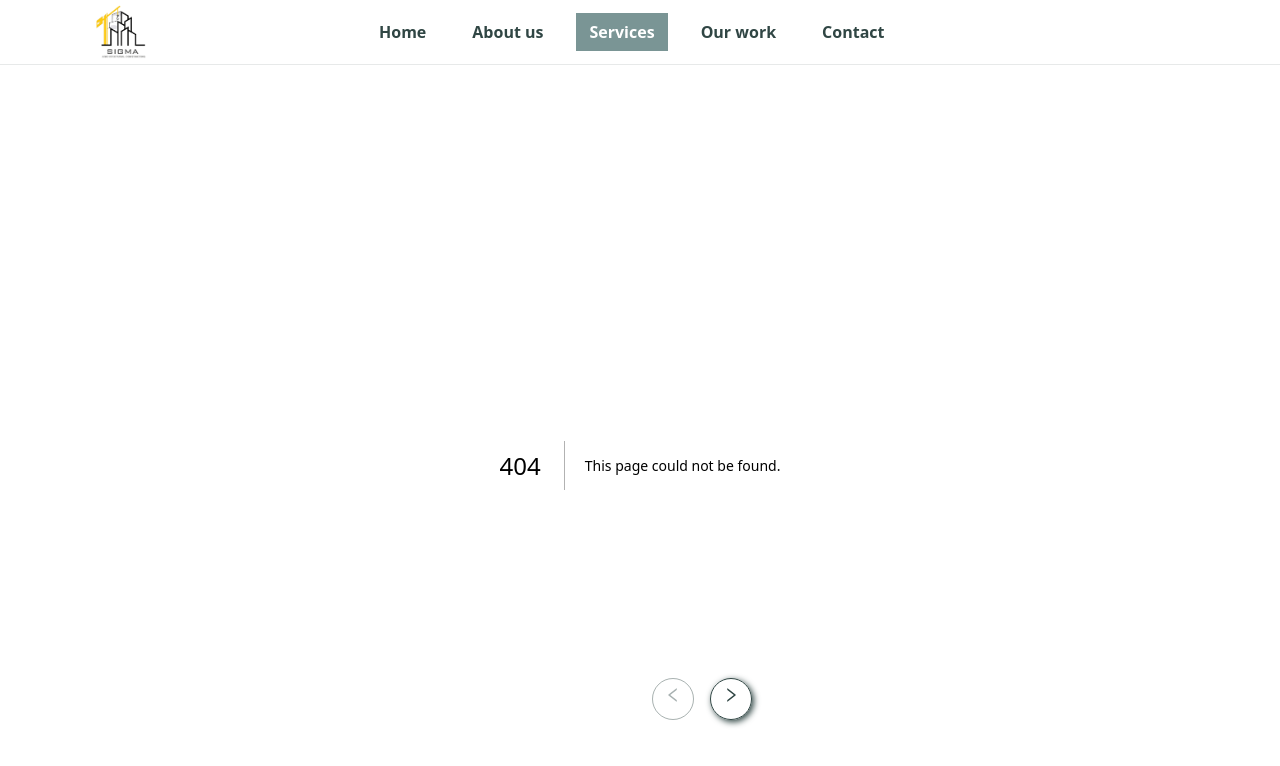
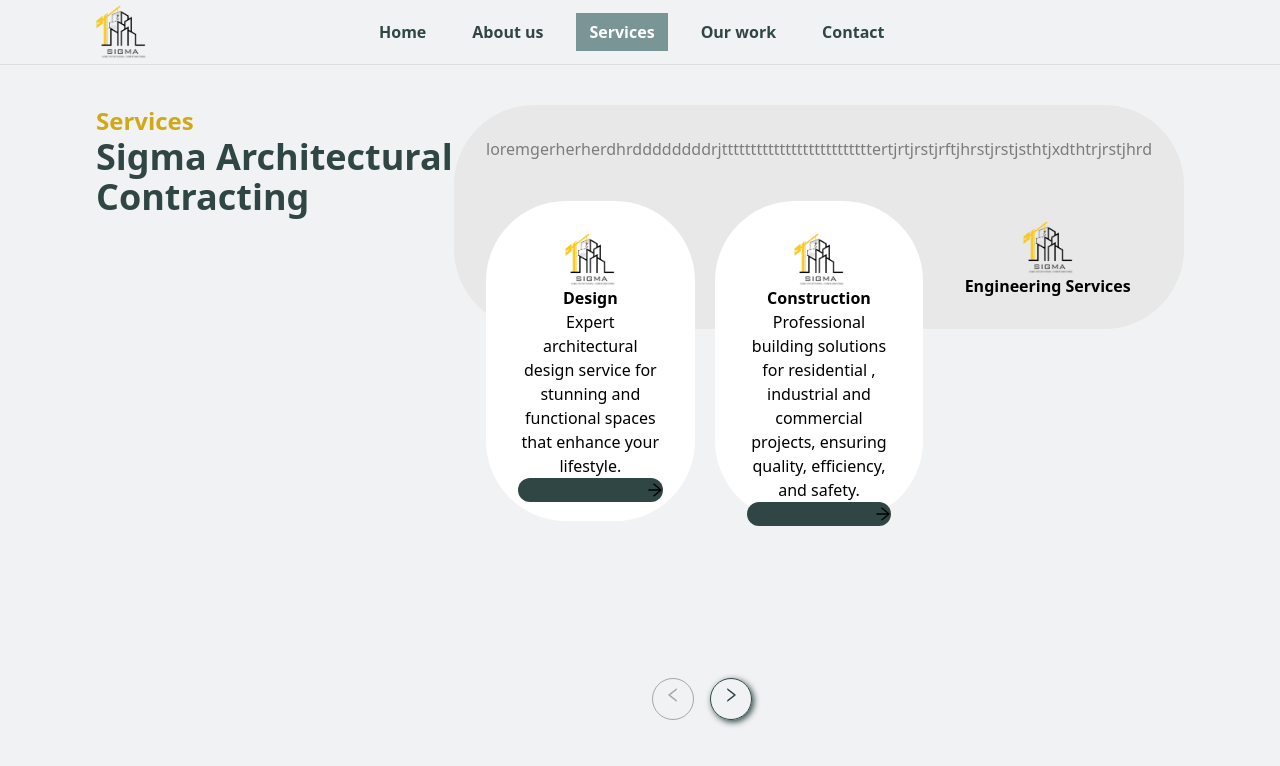
Before and after one commit to Nouran-Ali/Sigma, a Next.js app: page /services in a window 1280 px wide. Before the commit this address had no page. Shown: the top 766 px of the page. Built offline with nearby package versions, Linux system fonts and the light colour scheme.

Commit message:
continue services page

```diff
--- a/comps/Steper.js
+++ b/comps/Steper.js
@@ -1,11 +1,35 @@
 import { RightOutlined, LeftOutlined } from '@ant-design/icons';
 import styles from "../styles/home.module.css";
+import { useState } from 'react';
+import { useRouter } from 'next/router';
 
 const Steper = () => {
+
+  const pages = ['/', '/about', '/services', '/our_work', '/contact'];
+
+  const router = useRouter()
+  const {pathname} = router;
+
+  const handleNext = () => {
+    const index = pages.indexOf(pathname)
+    if (index + 1 < pages.length)
+      router.push(pages[index + 1])
+  }
+
+  const handlePrev = () => {
+    const index = pages.indexOf(pathname)
+    if (index - 1 >= 0)
+      router.push(pages[index - 1])
+  }
+
   return (
     <div className='flex absolute left-1/2 bottom-20 ml-3'>
-      <div className={`${styles.arrows} pb-3 pt-1 px-3 rounded-full mr-4`}><LeftOutlined /></div>
-      <div className={`${styles.arrows} ${styles.next} pb-3 pt-1 px-3 rounded-full`}><RightOutlined /></div>
+      <button className={`${styles.arrows} pb-3 pt-1 px-3 rounded-full mr-4`} onClick={handlePrev}>
+        <LeftOutlined />
+      </button>
+      <button className={`${styles.arrows} ${styles.next} pb-3 pt-1 px-3 rounded-full`} onClick={handleNext}>
+        <RightOutlined />
+      </button>
     </div>
   )
 }
--- a/pages/index.js
+++ b/pages/index.js
@@ -4,6 +4,7 @@
 import Steper from '@/comps/Steper';
 
 export default function Home() {
+
   return (
     <div className='home_page'>
       <div className='grid grid-cols-2 gap-4 '>
@@ -13,7 +14,10 @@
             <h1 className='text-4xl font-bold uppercase leading-relaxed'><span className='text-[#7a9595]'>Sigma</span> <br /> <span className=''>Architectural Contracting</span></h1>
             <p className='text-[#909191] leading-relaxed mt-4 w-96'>Sigma is a progressive architectural practice providing high-quality architectural and construction services for the domestic, industrial, and commercial sectors.</p>
             <Button shape="round" size="large" className='mt-7'>
-              Read more
+              <div className='flex content-center'>
+                Read more
+                <img src='../star.png' width='25px' height="10px" className='ml-3'/>
+              </div>
             </Button>
           </div>
           <img src='../wave2.png' width="90px" className={`absolute top-3/4 left-10 mt-16`} />
--- /dev/null
+++ b/pages/services.js
@@ -0,0 +1,56 @@
+import { ArrowRightOutlined } from '@ant-design/icons';
+import { useState } from 'react';
+
+const services = () => {
+
+    const [stepOne, setStepOne] = useState(false)
+
+    return (
+        <div className='flex mt-10'>
+            <div >
+                <p className='text-[#d1a916] font-semibold text-2xl'>Services</p>
+                <h1 className='font-bold text-4xl text-[#304644]'>Sigma Architectural Contracting</h1>
+            </div>
+            <div className='text-center bg-[#e8e8e8] rounded-[80px] w-4/5 h-56 p-8'>
+                <p className='text-[#7c7c7c]'>loremgerherherdhrddddddddrjttttttttttttttttttttttttttertjrtjrstjrftjhrstjrstjsthtjxdthtrjrstjhrd</p>
+                <div className='grid grid-cols-3 gap-5 mt-10'>
+                    <div className='bg-white rounded-[80px] h-80 p-8'>
+                        <img src='../logo.png' width="50px" className='mx-auto' />
+                        <h2 className='font-semibold'>Design</h2>
+                        <p>Expert architectural design service for stunning and functional spaces that enhance your lifestyle.</p>
+                        <div className='text-right rounded-full bg-[#304644]'>
+                            <ArrowRightOutlined />
+                        </div>
+                    </div>
+                    <div className='bg-white rounded-[80px] h-80 p-8'>
+                        <img src='../logo.png' width="50px" className='mx-auto' />
+                        <h2 className='font-semibold'>Construction</h2>
+                        <p>Professional building solutions for residential , industrial and commercial projects, ensuring quality, efficiency, and safety.</p>
+                        <div className='text-right rounded-full bg-[#304644]' onClick={setStepOne}>
+                            <ArrowRightOutlined />
+                        </div>
+                    </div>
+                    {
+                        stepOne ? <>
+                            <div className='bg-white rounded-[80px] h-80 p-5'>
+                                <img src='../logo.png' width="50px" className='mx-auto' />
+                                <h2 className='font-semibold'>Engineering Services</h2>
+                                <p>Providing expert technical designs, analysis, troubleshooting and project management for all engineering needs.</p>
+                                <div className='text-right rounded-full bg-[#304644]'>
+                                    <ArrowRightOutlined />
+                                </div>
+                            </div>
+                        </>
+                            :
+                            <div className='rounded-[80px] h-80 p-5'>
+                                <img src='../logo.png' width="50px" className='mx-auto' />
+                                <h2 className='font-semibold'>Engineering Services</h2>
+                            </div>
+                    }
+                </div>
+            </div>
+        </div>
+    )
+}
+
+export default services
```
Also changed, not shown: public/star.png (added).
